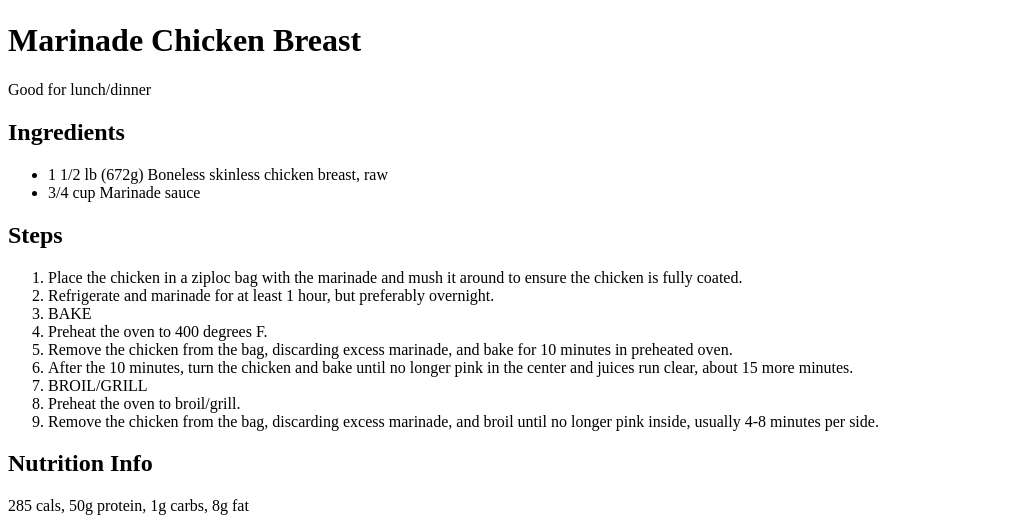
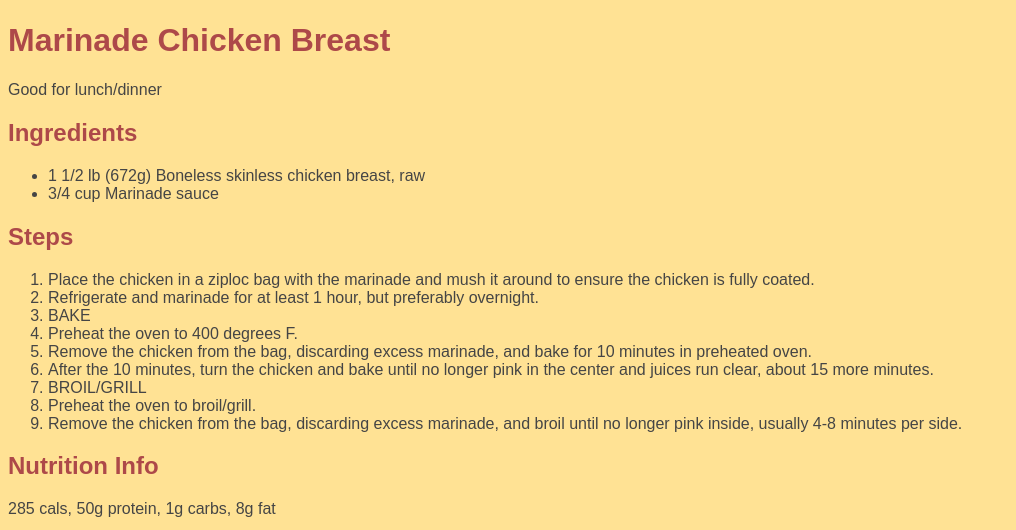
Before and after one commit to ajquirk/odin-recipes, a plain HTML site: page recipes/chicken.html in a window 1280 px wide. Shown: the part 311-841 px from the top of the page, without its empty margins (0-1016 px from the left). Drawn offline with Linux system fonts and the light colour scheme.

Commit message:
Add background and text styles

```diff
--- /dev/null
+++ b/css/style.css
@@ -0,0 +1,14 @@
+body {
+  background-color: #ffe294;
+  color: #454545;
+  font-family: Arial, Helvetica, sans-serif;
+}
+
+.page-title {
+  text-align: center;
+}
+
+.subpage-header {
+  /* color: #6e2a2a; */
+  color: #ad4949;
+}
--- a/recipes/chicken.html
+++ b/recipes/chicken.html
@@ -4,18 +4,19 @@
   <meta charset="UTF-8">
   <meta http-equiv="X-UA-Compatible" content="IE=edge">
   <meta name="viewport" content="width=device-width, initial-scale=1.0">
+  <link rel="stylesheet" href="../css/style.css">
   <title>Marinade Chicken Breast | Odin Recipes</title>
 </head>
 <body>
   <img src="https://d2jbk7d41q2u2w.cloudfront.net/uploads/recipe/image/80/medium_thumb_5e8210af5f1204638403db00663eb763-1558498020.jpg" alt="Marinade Chicken Breast">
-  <h1>Marinade Chicken Breast</h1>
+  <h1 class="subpage-header">Marinade Chicken Breast</h1>
   <p>Good for lunch/dinner</p>
-  <h2>Ingredients</h2>
+  <h2 class="subpage-header">Ingredients</h2>
   <ul>
     <li>1 1/2 lb (672g) Boneless skinless chicken breast, raw</li>
     <li>3/4 cup Marinade sauce</li>
   </ul>
-  <h2>Steps</h2>
+  <h2 class="subpage-header">Steps</h2>
   <ol>
     <li>Place the chicken in a ziploc bag with the marinade and mush it around to ensure the chicken is fully coated.</li>
     <li>Refrigerate and marinade for at least 1 hour, but preferably overnight.</li>
@@ -27,7 +28,7 @@
     <li>Preheat the oven to broil/grill.</li>
     <li>Remove the chicken from the bag, discarding excess marinade, and broil until no longer pink inside, usually 4-8 minutes per side.</li>
   </ol>
-  <h2>Nutrition Info</h2>
+  <h2 class="subpage-header">Nutrition Info</h2>
   <p>285 cals, 50g protein, 1g carbs, 8g fat</p>
 </body>
 </html>
```
Also changed, not shown: index.html (+2 -1 lines), recipes/steak.html (+5 -4 lines), recipes/tilapia.html (+5 -4 lines).
